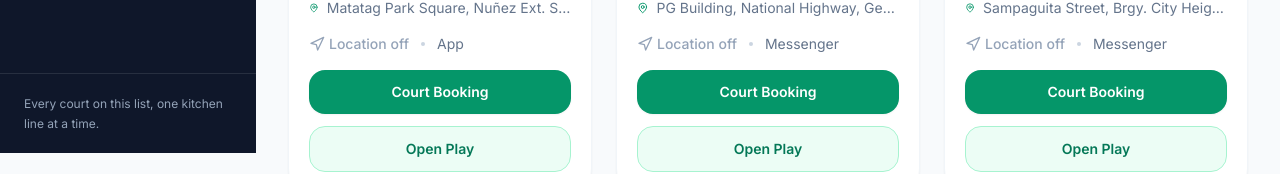
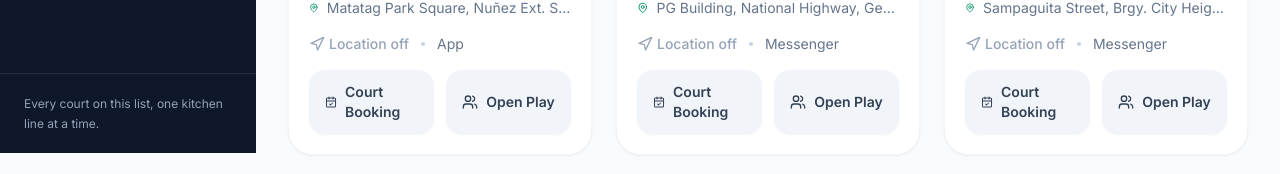
Before and after one commit to Keeeeo/PickleCourtsGensan, a React (Vite) app: page / in a window 1280 px wide. Shown: the part 647-821 px from the top of the page. Built offline with nearby package versions, Linux system fonts and the light colour scheme; no server answers.

Commit message:
UI Change: Court Booking and Open Play Button courtcard

```diff
--- a/src/components/CourtCard.jsx
+++ b/src/components/CourtCard.jsx
@@ -1,6 +1,6 @@
 import { Link } from 'react-router-dom'
 import { useState } from 'react'
-import { MapPin, Navigation, CircleDot } from 'lucide-react'
+import { MapPin, Navigation, Users, CalendarCheck, CircleDot } from 'lucide-react'
 import { formatDistance } from '../utils/haversine'
 
 export default function CourtCard({ court, distanceKm, locationStatus }) {
@@ -74,23 +74,25 @@ export default function CourtCard({ court, distanceKm, locationStatus }) {
           </span>
         </div>
 
-        <div className="grid gap-3">
+        <div className="grid gap-3 grid-cols-2">
           {court.hasCourtBooking ? (
             bookingUrl ? (
               <a
                 href={bookingUrl}
                 target={externalTarget}
                 rel={externalRel}
-                className="inline-flex w-full items-center justify-center rounded-2xl bg-emerald-600 px-4 py-3 text-sm font-semibold text-white shadow-sm transition hover:bg-emerald-700"
+                className="inline-flex items-center justify-center gap-2 rounded-2xl bg-slate-100 px-4 py-3 text-sm font-semibold text-slate-700 shadow-sm transition hover:bg-slate-200"
               >
+                <CalendarCheck className="h-4 w-4" />
                 Court Booking
               </a>
             ) : (
               <button
                 type="button"
                 disabled
-                className="inline-flex w-full cursor-not-allowed items-center justify-center rounded-2xl bg-slate-100 px-4 py-3 text-sm font-semibold text-slate-400"
+                className="inline-flex cursor-not-allowed items-center justify-center gap-2 rounded-2xl bg-slate-100 px-4 py-3 text-sm font-semibold text-slate-400"
               >
+                <CalendarCheck className="h-4 w-4" />
                 Court Booking
               </button>
             )
@@ -98,8 +100,9 @@ export default function CourtCard({ court, distanceKm, locationStatus }) {
             <button
               type="button"
               disabled
-              className="inline-flex w-full cursor-not-allowed items-center justify-center rounded-2xl bg-slate-100 px-4 py-3 text-sm font-semibold text-slate-400"
+              className="inline-flex cursor-not-allowed items-center justify-center gap-2 rounded-2xl bg-slate-100 px-4 py-3 text-sm font-semibold text-slate-400"
             >
+              <CalendarCheck className="h-4 w-4" />
               Court Booking
             </button>
           )}
@@ -110,16 +113,18 @@ export default function CourtCard({ court, distanceKm, locationStatus }) {
                 href={bookingUrl}
                 target={externalTarget}
                 rel={externalRel}
-                className="inline-flex w-full items-center justify-center rounded-2xl border border-emerald-200 bg-emerald-50 px-4 py-3 text-sm font-semibold text-emerald-700 transition hover:bg-emerald-100"
+                className="inline-flex items-center justify-center gap-2 rounded-2xl bg-slate-100 px-4 py-3 text-sm font-semibold text-slate-700 shadow-sm transition hover:bg-slate-200"
               >
+                <Users className="h-4 w-4" />
                 Open Play
               </a>
             ) : (
               <button
                 type="button"
                 disabled
-                className="inline-flex w-full cursor-not-allowed items-center justify-center rounded-2xl border border-slate-200 bg-slate-100 px-4 py-3 text-sm font-semibold text-slate-400"
+                className="inline-flex cursor-not-allowed items-center justify-center gap-2 rounded-2xl bg-slate-100 px-4 py-3 text-sm font-semibold text-slate-400"
               >
+                <Users className="h-4 w-4" />
                 Open Play
               </button>
             )
@@ -127,8 +132,9 @@ export default function CourtCard({ court, distanceKm, locationStatus }) {
             <button
               type="button"
               disabled
-              className="inline-flex w-full cursor-not-allowed items-center justify-center rounded-2xl border border-slate-200 bg-slate-100 px-4 py-3 text-sm font-semibold text-slate-400"
+              className="inline-flex cursor-not-allowed items-center justify-center gap-2 rounded-2xl bg-slate-100 px-4 py-3 text-sm font-semibold text-slate-400"
             >
+              <Users className="h-4 w-4" />
               Open Play
             </button>
           )}
```
